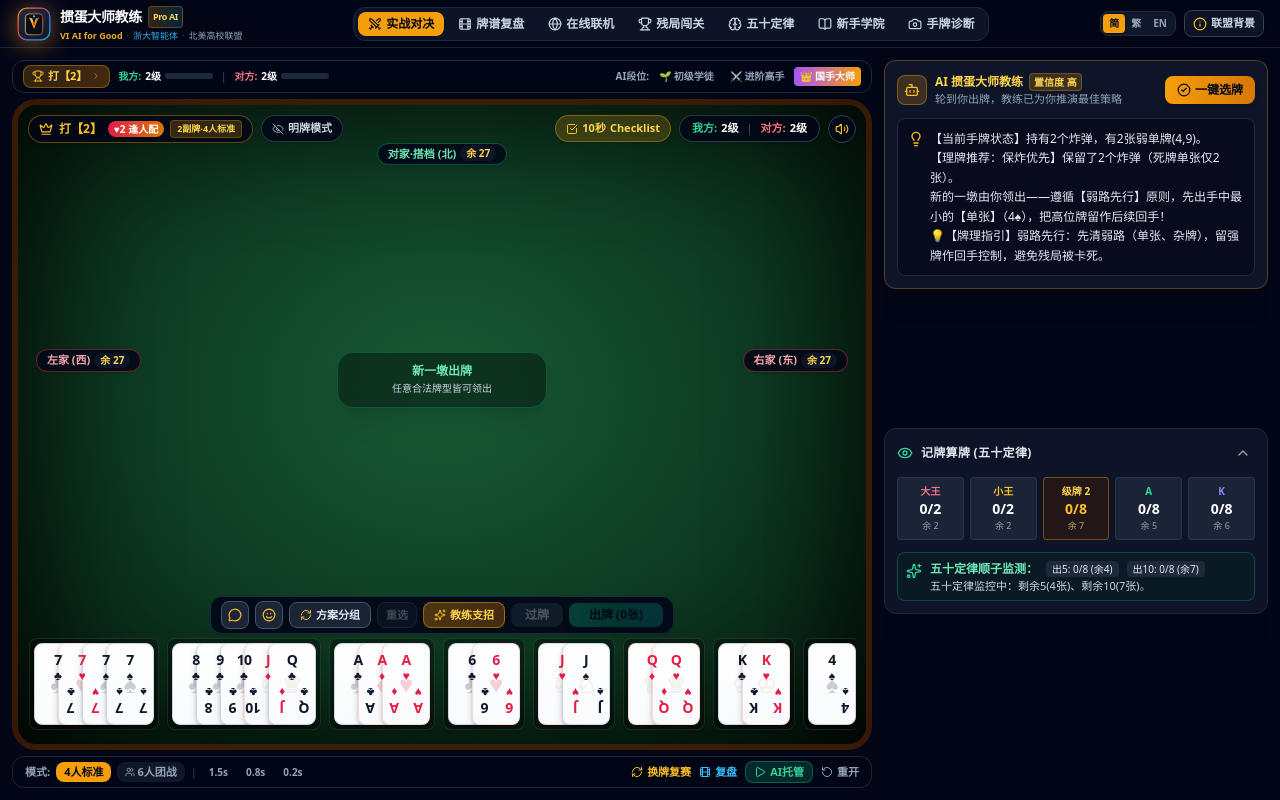
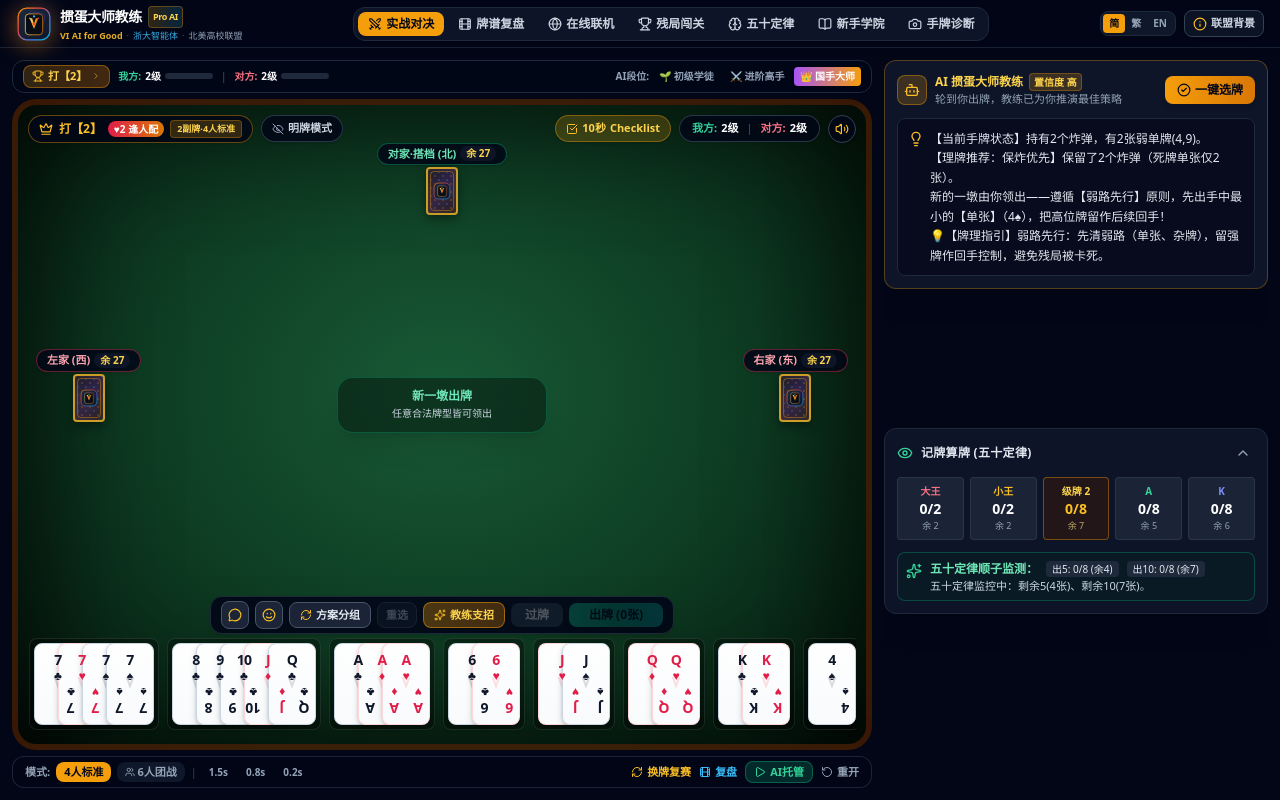
Before and after one commit to viaiforgood/guandan-coach, a React (Vite) app: page / in a window 1280 px wide. Built offline with nearby package versions, Linux system fonts and the light colour scheme.

Commit message:
feat: embed custom BrandLogo on card faces watermark and luxury CardBack component

```diff
--- a/src/components/Board/PokerTable.tsx
+++ b/src/components/Board/PokerTable.tsx
@@ -1,6 +1,7 @@
 import React, { useState } from 'react';
 import { GameState, PlayerSeat } from '../../core/types';
 import { PlayingCard } from '../Card/PlayingCard';
+import { CardBack } from '../Card/CardBack';
 import { describeCombo } from '../../core/combos';
 import { choosePlan } from '../../core/optimizer';
 import { Sound } from '../../core/audio';
@@ -158,13 +159,19 @@ export const PokerTable: React.FC<PokerTableProps> = ({
           )}
         </div>
 
-        {/* God Mode: Show Face-up Cards */}
-        {isGodMode && handLen > 0 && (
-          <div className="mt-0.5 flex -space-x-5 max-w-[130px] sm:max-w-[150px] overflow-x-auto p-0.5 bg-black/40 rounded border border-amber-500/30">
-            {hands[seat].map((card) => (
-              <PlayingCard key={card.id} card={card} levelRank={levelRank} size="sm" compact />
-            ))}
-          </div>
+        {/* Hand Display: God Mode (Face-up) vs Normal Mode (CardBack with Brand Logo) */}
+        {handLen > 0 && (
+          isGodMode ? (
+            <div className="mt-0.5 flex -space-x-5 max-w-[130px] sm:max-w-[150px] overflow-x-auto p-0.5 bg-black/40 rounded border border-amber-500/30">
+              {hands[seat].map((card) => (
+                <PlayingCard key={card.id} card={card} levelRank={levelRank} size="sm" compact />
+              ))}
+            </div>
+          ) : (
+            <div className="mt-0.5 flex items-center justify-center">
+              <CardBack size="sm" />
+            </div>
+          )
         )}
 
         {/* Trick Play Slot */}
--- /dev/null
+++ b/src/components/Card/CardBack.tsx
@@ -0,0 +1,49 @@
+import React from 'react';
+import { BrandLogo } from '../Logo/BrandLogo';
+
+interface CardBackProps {
+  size?: 'sm' | 'md' | 'lg';
+  className?: string;
+  count?: number;
+}
+
+export const CardBack: React.FC<CardBackProps> = ({ size = 'md', className = '', count }) => {
+  const sizeClasses = {
+    sm: 'w-8 h-12 rounded',
+    md: 'w-12 h-18 sm:w-15 sm:h-22 rounded-lg',
+    lg: 'w-18 h-26 sm:w-22 sm:h-32 rounded-xl',
+  }[size];
+
+  return (
+    <div
+      className={`relative select-none border-2 border-amber-400/80 p-0.5 shadow-md flex items-center justify-center overflow-hidden bg-gradient-to-br from-slate-900 via-indigo-950 to-slate-900 ${sizeClasses} ${className}`}
+      style={{
+        boxShadow: '0 4px 10px rgba(0, 0, 0, 0.4), inset 0 0 8px rgba(245, 158, 11, 0.2)',
+      }}
+    >
+      {/* Inner Precision Border */}
+      <div className="w-full h-full border border-amber-500/40 rounded flex items-center justify-center relative p-0.5">
+        {/* Subtle Tech Pattern Background */}
+        <div
+          className="absolute inset-0 opacity-20 pointer-events-none"
+          style={{
+            backgroundImage:
+              'radial-gradient(#F59E0B 1px, transparent 1px), radial-gradient(#38BDF8 1px, transparent 1px)',
+            backgroundSize: '8px 8px',
+            backgroundPosition: '0 0, 4px 4px',
+          }}
+        />
+
+        {/* Center Brand Logo Emblem */}
+        <BrandLogo size={size === 'sm' ? 'sm' : 'md'} className="drop-shadow-lg" />
+
+        {/* Optional Count Badge */}
+        {count !== undefined && (
+          <div className="absolute bottom-1 bg-amber-500 text-slate-950 font-black text-[9px] px-1 rounded-full shadow">
+            {count}
+          </div>
+        )}
+      </div>
+    </div>
+  );
+};
--- a/src/components/Card/PlayingCard.tsx
+++ b/src/components/Card/PlayingCard.tsx
@@ -27,7 +27,6 @@ export const PlayingCard: React.FC<PlayingCardProps> = ({
   const isRed = isRedSuit(card.suit) || card.rank === 'BJ';
   const wildcard = levelRank ? isWildcard(card, levelRank) : false;
   const isJoker = card.rank === 'SJ' || card.rank === 'BJ';
-  const isCourt = card.rank === 'J' || card.rank === 'Q' || card.rank === 'K';
 
   // Size dimensions
   const sizeClasses = {
@@ -69,17 +68,22 @@ export const PlayingCard: React.FC<PlayingCardProps> = ({
         </span>
       </div>
 
-      {/* Center Court Graphic / Watermark */}
+      {/* Center Brand Logo Watermark */}
       {!compact && (
-        <div className="absolute inset-0 flex items-center justify-center pointer-events-none opacity-20">
+        <div className="absolute inset-0 flex items-center justify-center pointer-events-none opacity-15">
           {isJoker ? (
             <span className="text-2xl sm:text-3xl">👑</span>
-          ) : isCourt ? (
-            <span className="text-xl sm:text-2xl font-serif text-amber-900 opacity-30">
-              {card.rank === 'K' ? '♔' : card.rank === 'Q' ? '♕' : '♘'}
-            </span>
+          ) : wildcard ? (
+            <span className="text-2xl sm:text-3xl text-rose-500">♥★</span>
           ) : (
-            <span className="text-xl sm:text-2xl">{SUIT_SYMBOLS[card.suit]}</span>
+            <svg viewBox="0 0 100 100" fill="none" className="w-6 h-6 sm:w-8 sm:h-8">
+              {/* Brand Geometric 'V' + Ace Emblem */}
+              <path
+                d="M36 28 L50 66 L64 28 L56 28 L50 48 L44 28 Z"
+                fill={isRed ? '#EF4444' : '#1E293B'}
+              />
+              <circle cx="50" cy="22" r="3.5" fill={isRed ? '#F59E0B' : '#0284C7'} />
+            </svg>
           )}
         </div>
       )}
```
